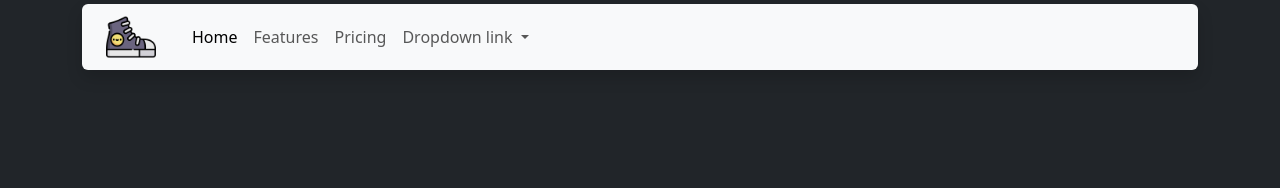
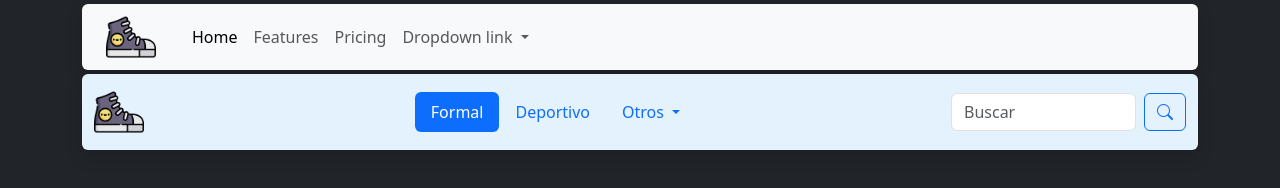
Before and after one commit to Xriva18/calzado, a plain HTML site: page header.html in a window 1280 px wide. Drawn offline with nearby package versions, Linux system fonts and the light colour scheme.

Commit message:
Nav Bar Arreglo

```diff
--- a/header.html
+++ b/header.html
@@ -12,6 +12,9 @@
             rel="stylesheet"
             integrity="sha384-QWTKZyjpPEjISv5WaRU9OFeRpok6YctnYmDr5pNlyT2bRjXh0JMhjY6hW+ALEwIH"
             crossorigin="anonymous">
+        <link
+            href="https://cdn.jsdelivr.net/npm/bootstrap-icons@1.10.0/font/bootstrap-icons.css"
+            rel="stylesheet">
 
     </head>
 
@@ -62,11 +65,70 @@
                 </nav>
             </div>
         </div>
+        <!--NabVar-->
+        <div class="container mt-1">
+            <nav
+                class="navbar navbar-expand-lg  rounded shadow"
+                style="background-color: #e3f2fd;">
+                <div class="container-fluid bg-">
+                    <a class="navbar-brand" href="#">
+                        <img
+                            src="/img/Logo1.png"
+                            alt="Mundo del calzado" width="50"
+                            height="50">
+                    </a>
+                    <button class="navbar-toggler" type="button"
+                        data-bs-toggle="collapse"
+                        data-bs-target="#navbarSupportedContent"
+                        aria-controls="navbarSupportedContent"
+                        aria-expanded="false" aria-label="Toggle navigation">
+                        <span class="navbar-toggler-icon"></span>
+                    </button>
+                    <div class="collapse navbar-collapse"
+                        id="navbarSupportedContent">
+                        <div class="container">
+                        <ul
+                            class="nav nav-pills me-auto mb-2 mb-lg-0 d-flex justify-content-center">
+                            <li class="nav-item">
+                                <a class="nav-link active" aria-current="page"
+                                    href="#">Formal</a>
+                            </li>
+                            <li class="nav-item">
+                                <a class="nav-link" href="#">Deportivo</a>
+                            </li>
+                            <li class="nav-item dropdown">
+                                <a class="nav-link dropdown-toggle" href="#"
+                                    role="button" data-bs-toggle="dropdown"
+                                    aria-expanded="false">
+                                    Otros
+                                </a>
+                                <ul class="dropdown-menu">
+                                    <li><a class="dropdown-item"
+                                            href="#">Botas</a></li>
+                                    <li><a class="dropdown-item"
+                                            href="#">Chancletas</a></li>
+                                </ul>
+                            </li>
+                        </ul>
+                    </div>
+                        <form class="d-flex" role="search">
+                            <input class="form-control me-2" type="search"
+                                placeholder="Buscar" aria-label="Search">
+                            <button class="btn btn-outline-primary"
+                                type="submit"><i
+                                    class="bi bi-search"></i></button>
+                        </form>
+                        </div>
+                    </div>
+                </div>
+            </nav>
+        </div>
         <!--NabVarFinish-->
         <!--Scripts-->
         <script
             src="https://cdn.jsdelivr.net/npm/bootstrap@5.3.3/dist/js/bootstrap.bundle.min.js"
             integrity="sha384-YvpcrYf0tY3lHB60NNkmXc5s9fDVZLESaAA55NDzOxhy9GkcIdslK1eN7N6jIeHz"
             crossorigin="anonymous"></script>
+
     </body>
 </html>
```
Also changed, not shown: js/navbar.js (added, +13 -0 lines).
